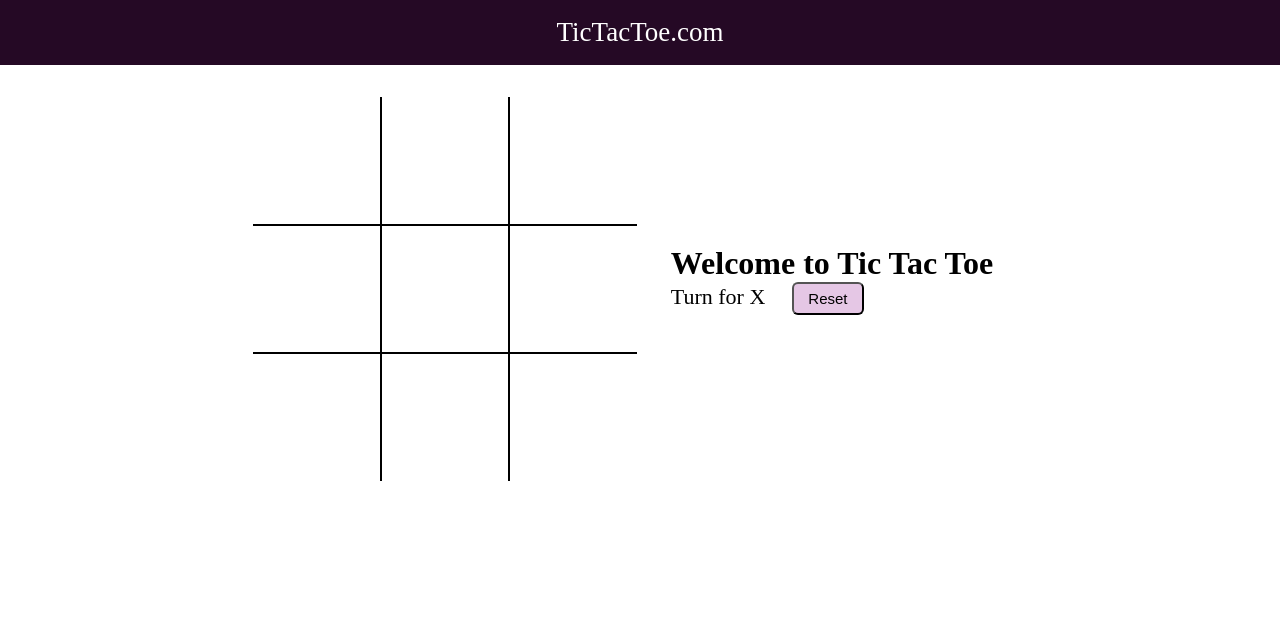
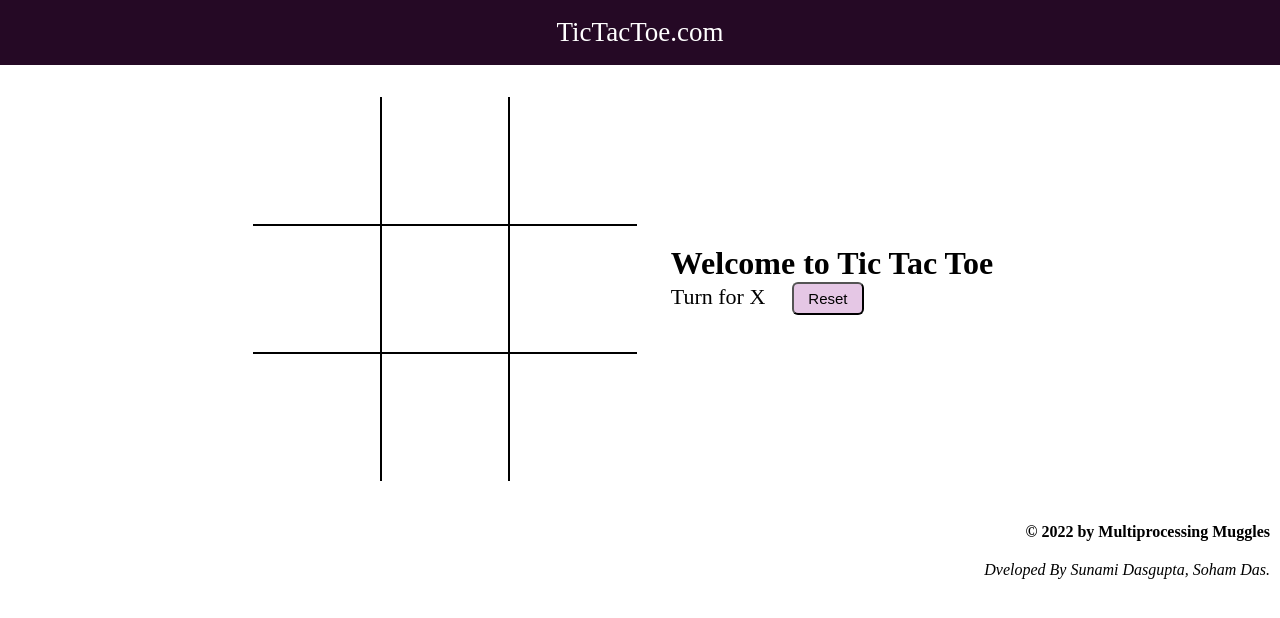
Before and after one commit to Multiprocessing-Muggles/Tic-Tac-Toe, a plain HTML site: page index.html in a window 1280 px wide. Drawn offline with Linux system fonts and the light colour scheme.

Commit message:
Credits and Copyrights

```diff
--- a/index.html
+++ b/index.html
@@ -43,5 +43,11 @@
             </div>
         </div>
         <script src="script.js"></script>
+        <div class="copyrights">
+            <strong>© 2022 by Multiprocessing Muggles</strong>
+        </div>
+        <div class="developers">
+            <em>Dveloped By Sunami Dasgupta, Soham Das.</em>
+        </div>
     </body>
 </html>
--- a/style.css
+++ b/style.css
@@ -85,3 +85,14 @@ nav ul{
     cursor: pointer;
     font-size: 15px;
 }
+.copyrights{
+    padding: 10px;
+    display:flex;
+    justify-content:right;
+}
+
+.developers{
+    padding: 10px;
+    display:flex;
+    justify-content:right;
+}
```
